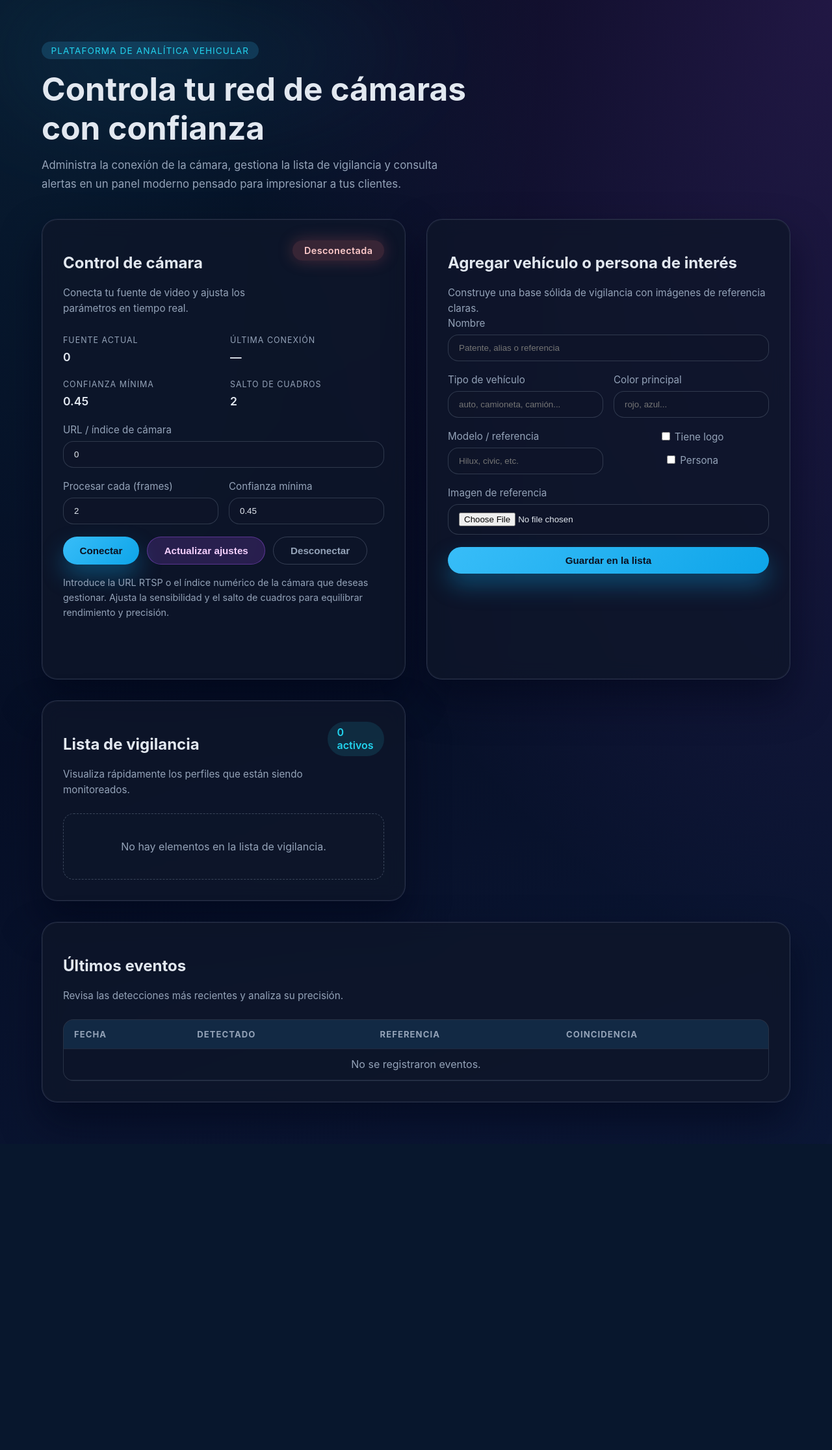
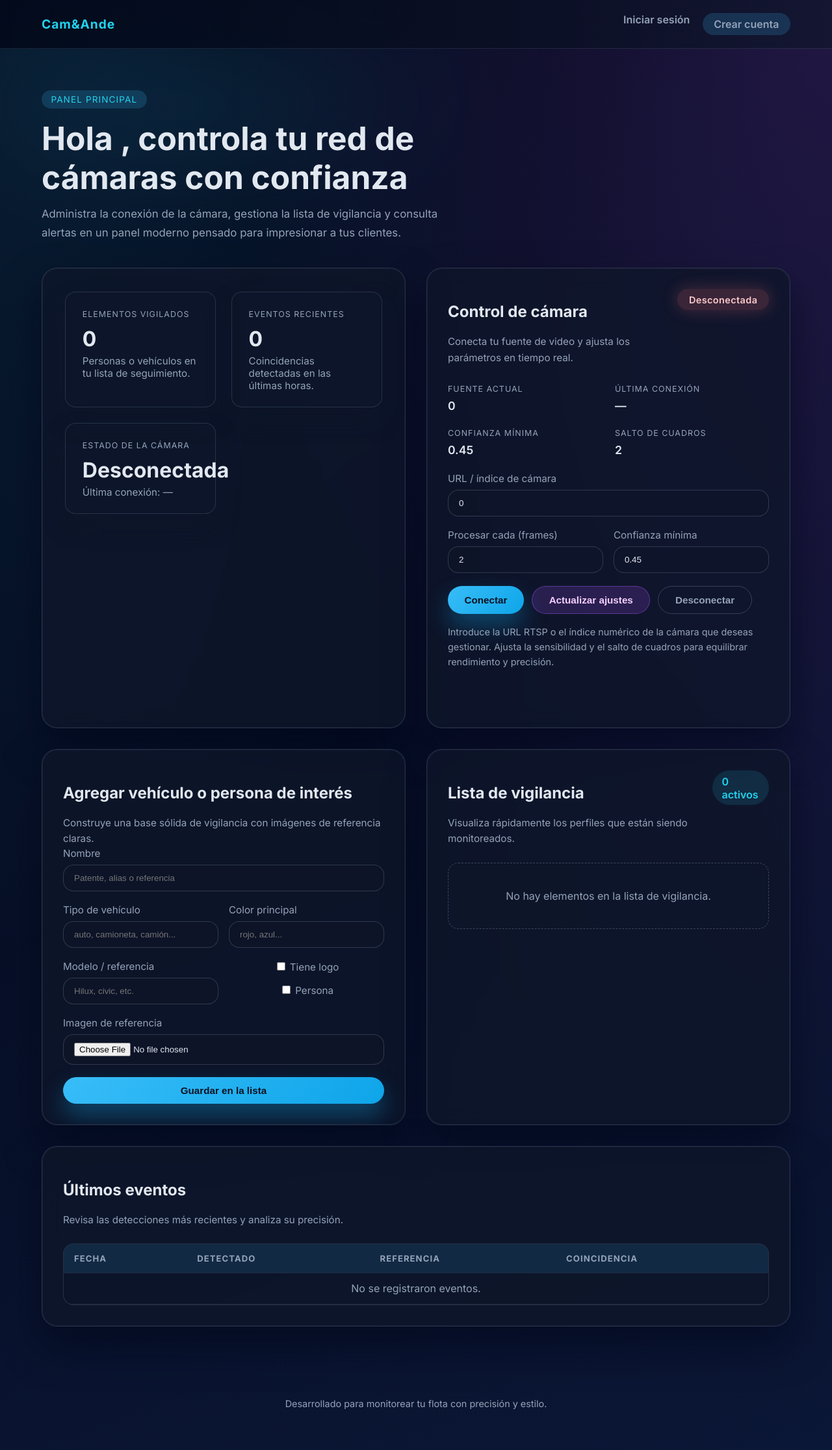
Before and after one commit to albegehtv/app_cam_ande, a FastAPI app: template app/web/templates/dashboard.html in a window 1280 px wide. Shown: the whole page at 65% size. Before the commit the page ends 1697 px from the top, so only its background shows below. Run offline with FastAPI, Linux system fonts and the light colour scheme; the template is opened without the code that fills it, so the values that code supplies are empty.

Commit message:
Add authenticated login and registration web panels

```diff
--- a/app/config.py
+++ b/app/config.py
@@ -2,6 +2,7 @@
 from __future__ import annotations
 
 import os
+import secrets
 from pathlib import Path
 from typing import Optional
 
@@ -75,6 +76,10 @@
         default_factory=lambda: Path(os.getenv("APP_DETECTIONS_DIR", "./detections")),
         description="Directory where snapshots from detections are saved.",
     )
+    session_secret: str = Field(
+        default_factory=lambda: os.getenv("APP_SESSION_SECRET", secrets.token_urlsafe(48)),
+        description="Secret key used to sign session cookies.",
+    )
 
     def ensure_directories(self) -> None:
         """Create the directories used by the application if they do not exist."""
--- a/app/main.py
+++ b/app/main.py
@@ -8,6 +8,7 @@
 from fastapi.middleware.cors import CORSMiddleware
 from fastapi.staticfiles import StaticFiles
 from starlette.responses import RedirectResponse
+from starlette.middleware.sessions import SessionMiddleware
 
 from .api.routes import router as api_router
 from .config import settings
@@ -32,6 +33,13 @@
     allow_headers=["*"],
 )
 
+app.add_middleware(
+    SessionMiddleware,
+    secret_key=settings.session_secret,
+    max_age=60 * 60 * 24 * 7,
+    same_site="lax",
+)
+
 static_path = Path(__file__).resolve().parent / "web" / "static"
 app.mount("/static", StaticFiles(directory=str(static_path)), name="static")
 
--- a/app/web/static/css/style.css
+++ b/app/web/static/css/style.css
@@ -41,9 +41,108 @@
     flex-direction: column;
 }
 
+.top-bar {
+    position: sticky;
+    top: 0;
+    z-index: 10;
+    display: flex;
+    align-items: center;
+    justify-content: space-between;
+    padding: 1.25rem 5vw;
+    backdrop-filter: blur(16px);
+    background: linear-gradient(90deg, rgba(2, 6, 23, 0.8), rgba(15, 23, 42, 0.65));
+    border-bottom: 1px solid rgba(148, 163, 184, 0.16);
+}
+
+.brand {
+    font-weight: 700;
+    font-size: 1.2rem;
+    letter-spacing: 0.05em;
+    color: var(--accent);
+    text-decoration: none;
+}
+
+.top-bar-actions {
+    display: flex;
+    align-items: center;
+    gap: 1rem;
+}
+
+.top-bar-links {
+    display: flex;
+    gap: 1.2rem;
+}
+
+.top-bar-links a {
+    color: var(--text-muted);
+    font-weight: 600;
+    text-decoration: none;
+    transition: color 0.2s ease;
+}
+
+.top-bar-links a:hover {
+    color: var(--text-main);
+}
+
+.pill-link {
+    display: inline-flex;
+    align-items: center;
+    gap: 0.4rem;
+    padding: 0.45rem 1.1rem;
+    border-radius: 999px;
+    background: rgba(56, 189, 248, 0.18);
+    color: var(--accent);
+    font-weight: 600;
+    text-decoration: none;
+    transition: background 0.2s ease, color 0.2s ease;
+}
+
+.pill-link:hover {
+    background: rgba(14, 165, 233, 0.25);
+    color: #e0f2fe;
+}
+
+.user-summary {
+    display: flex;
+    align-items: center;
+    gap: 0.9rem;
+    padding: 0.35rem 0.65rem;
+    border-radius: 999px;
+    background: rgba(15, 23, 42, 0.65);
+    border: 1px solid rgba(148, 163, 184, 0.2);
+}
+
+.avatar {
+    width: 2.5rem;
+    height: 2.5rem;
+    border-radius: 50%;
+    display: inline-flex;
+    align-items: center;
+    justify-content: center;
+    background: linear-gradient(135deg, rgba(14, 165, 233, 0.25), rgba(168, 85, 247, 0.25));
+    color: var(--accent);
+    font-weight: 700;
+    font-size: 1.1rem;
+}
+
+.user-meta {
+    display: flex;
+    flex-direction: column;
+    line-height: 1.1;
+}
+
+.user-meta span {
+    color: var(--text-muted);
+    font-size: 0.78rem;
+}
+
 .hero {
     padding: 4rem 5vw 6rem;
     position: relative;
+}
+
+.hero.compact {
+    padding: 3.5rem 5vw 4rem;
 }
 
 .hero::after {
@@ -103,6 +202,45 @@
     box-shadow: var(--shadow-lg);
     backdrop-filter: blur(14px);
     overflow: hidden;
+}
+
+.summary-panel {
+    padding: 2.2rem;
+}
+
+.stats-grid {
+    display: grid;
+    grid-template-columns: repeat(auto-fit, minmax(180px, 1fr));
+    gap: 1.5rem;
+}
+
+.stat-card {
+    background: rgba(15, 23, 42, 0.65);
+    border-radius: var(--radius-md);
+    padding: 1.4rem 1.6rem;
+    border: 1px solid rgba(148, 163, 184, 0.2);
+    box-shadow: var(--shadow-md);
+}
+
+.stat-label {
+    font-size: 0.78rem;
+    letter-spacing: 0.08em;
+    text-transform: uppercase;
+    color: var(--text-muted);
+}
+
+.stat-value {
+    display: block;
+    margin-top: 0.6rem;
+    font-size: 2rem;
+    font-weight: 700;
+}
+
+.stat-hint {
+    display: block;
+    margin-top: 0.35rem;
+    font-size: 0.95rem;
+    color: var(--text-muted);
 }
 
 .panel::before {
@@ -201,6 +339,7 @@
 
 input[type="text"],
 input[type="number"],
+input[type="password"],
 input[type="file"] {
     width: 100%;
     padding: 0.75rem 1rem;
@@ -213,6 +352,7 @@
 
 input[type="text"]:focus,
 input[type="number"]:focus,
+input[type="password"]:focus,
 input[type="file"]:focus {
     border-color: var(--primary);
     outline: none;
@@ -447,6 +587,77 @@
     gap: 1.2rem;
 }
 
+.btn.full {
+    width: 100%;
+    justify-content: center;
+}
+
+.footer {
+    margin-top: auto;
+    padding: 2rem 5vw 3rem;
+    text-align: center;
+    color: var(--text-muted);
+    font-size: 0.9rem;
+}
+
+.auth-layout {
+    width: min(460px, 90vw);
+    margin: -2.5rem auto 5rem;
+    display: flex;
+    flex-direction: column;
+    padding: 0 0 4rem;
+    gap: 1.5rem;
+}
+
+.auth-card {
+    background: var(--surface);
+    border-radius: var(--radius-lg);
+    padding: 2.4rem;
+    border: 1px solid rgba(148, 163, 184, 0.25);
+    box-shadow: var(--shadow-lg);
+    display: flex;
+    flex-direction: column;
+    gap: 1.8rem;
+}
+
+.auth-card h2 {
+    margin: 0;
+    font-size: 1.75rem;
+}
+
+.auth-subtitle {
+    margin: -1.2rem 0 1rem;
+    color: var(--text-muted);
+}
+
+.auth-footer {
+    margin: 0;
+    color: var(--text-muted);
+    font-size: 0.95rem;
+}
+
+.auth-footer a {
+    color: var(--accent);
+    font-weight: 600;
+    text-decoration: none;
+}
+
+.auth-footer a:hover {
+    text-decoration: underline;
+}
+
+.alert {
+    padding: 0.85rem 1.1rem;
+    border-radius: var(--radius-md);
+    font-size: 0.95rem;
+}
+
+.alert.error {
+    background: rgba(248, 113, 113, 0.18);
+    border: 1px solid rgba(248, 113, 113, 0.45);
+    color: #fecaca;
+}
+
 @media (min-width: 960px) {
     .layout {
         grid-template-columns: repeat(2, minmax(0, 1fr));
@@ -470,4 +681,21 @@
     .hero {
         padding: 3.5rem 7vw 5rem;
     }
+
+    .top-bar {
+        flex-direction: column;
+        gap: 1rem;
+        align-items: flex-start;
+    }
+
+    .user-summary {
+        width: 100%;
+        justify-content: space-between;
+    }
+
+    .auth-layout {
+        width: 100%;
+        margin: -1.5rem auto 3.5rem;
+        padding: 0 0 2.5rem;
+    }
 }
--- /dev/null
+++ b/app/web/templates/base.html
@@ -0,0 +1,51 @@
+<!DOCTYPE html>
+<html lang="es">
+
+<head>
+    <meta charset="UTF-8">
+    <meta name="viewport" content="width=device-width, initial-scale=1.0">
+    <title>{% block title %}Panel de vigilancia inteligente{% endblock %}</title>
+    <link rel="preconnect" href="https://fonts.googleapis.com">
+    <link rel="preconnect" href="https://fonts.gstatic.com" crossorigin>
+    <link href="https://fonts.googleapis.com/css2?family=Inter:wght@400;500;600;700&display=swap" rel="stylesheet">
+    <link rel="stylesheet" href="{{ url_for('static', path='css/style.css') }}">
+    {% block extra_head %}{% endblock %}
+</head>
+
+<body class="{% block body_class %}{% endblock %}">
+    <div class="page">
+        <header class="top-bar">
+            <a class="brand" href="/panel">Cam&Ande</a>
+            <div class="top-bar-actions">
+                {% if user %}
+                <div class="user-summary">
+                    <span class="avatar" aria-hidden="true">{{ (user.full_name or user.username)[0]|upper }}</span>
+                    <div class="user-meta">
+                        <strong>{{ user.full_name or user.username }}</strong>
+                        <span>{{ user.username }}</span>
+                    </div>
+                    <a class="pill-link" href="/logout">Cerrar sesión</a>
+                </div>
+                {% else %}
+                <nav class="top-bar-links">
+                    <a href="/login">Iniciar sesión</a>
+                    <a class="pill-link" href="/register">Crear cuenta</a>
+                </nav>
+                {% endif %}
+            </div>
+        </header>
+
+        {% block hero %}{% endblock %}
+
+        <main class="{% block main_class %}layout{% endblock %}">
+            {% block content %}{% endblock %}
+        </main>
+
+        <footer class="footer">
+            <p>Desarrollado para monitorear tu flota con precisión y estilo.</p>
+        </footer>
+    </div>
+    {% block extra_scripts %}{% endblock %}
+</body>
+
+</html>
--- a/app/web/templates/dashboard.html
+++ b/app/web/templates/dashboard.html
@@ -1,22 +1,38 @@
-<!DOCTYPE html>
-<html lang="es">
-<head>
-    <meta charset="UTF-8">
-    <meta name="viewport" content="width=device-width, initial-scale=1.0">
-    <title>Panel de vigilancia inteligente</title>
-    <link rel="stylesheet" href="/static/css/style.css">
-    <script src="/static/js/dashboard.js" defer></script>
-</head>
-<body>
-    <div class="page">
-        <header class="hero">
+{% extends "base.html" %}
+
+{% block title %}Panel de vigilancia inteligente · Cam&Ande{% endblock %}
+
+{% block hero %}
+<section class="hero">
     <div class="hero-content">
-                <span class="hero-kicker">Plataforma de analítica vehicular</span>
-                <h1>Controla tu red de cámaras con confianza</h1>
+        <span class="hero-kicker">Panel principal</span>
+        <h1>Hola {{ user.full_name or user.username }}, controla tu red de cámaras con confianza</h1>
         <p>Administra la conexión de la cámara, gestiona la lista de vigilancia y consulta alertas en un panel moderno pensado para impresionar a tus clientes.</p>
     </div>
-        </header>
-        <main class="layout">
+</section>
+{% endblock %}
+
+{% block content %}
+<section class="panel glass summary-panel">
+    <div class="stats-grid">
+        <article class="stat-card">
+            <span class="stat-label">Elementos vigilados</span>
+            <span class="stat-value">{{ watchlist|length }}</span>
+            <span class="stat-hint">Personas o vehículos en tu lista de seguimiento.</span>
+        </article>
+        <article class="stat-card">
+            <span class="stat-label">Eventos recientes</span>
+            <span class="stat-value">{{ detections|length }}</span>
+            <span class="stat-hint">Coincidencias detectadas en las últimas horas.</span>
+        </article>
+        <article class="stat-card">
+            <span class="stat-label">Estado de la cámara</span>
+            <span class="stat-value">{{ 'Conectada' if camera_state['connected'] else 'Desconectada' }}</span>
+            <span class="stat-hint">Última conexión: {{ camera_state['last_connected_at'] or '—' }}</span>
+        </article>
+    </div>
+</section>
+
 <section class="panel glass camera-panel">
     <div class="panel-header">
         <div>
@@ -172,7 +188,8 @@
         </table>
     </div>
 </section>
-        </main>
-    </div>
-</body>
-</html>
+{% endblock %}
+
+{% block extra_scripts %}
+<script src="{{ url_for('static', path='js/dashboard.js') }}" defer></script>
+{% endblock %}
```
Also changed, not shown: app/models.py (+22 -1 lines), app/services/auth.py (added, +89 -0 lines), app/web/templates/login.html (added, +41 -0 lines), app/web/templates/register.html (added, +49 -0 lines), app/web/views.py (+145 -4 lines). Lines whose indentation alone changed are shown as unchanged.
